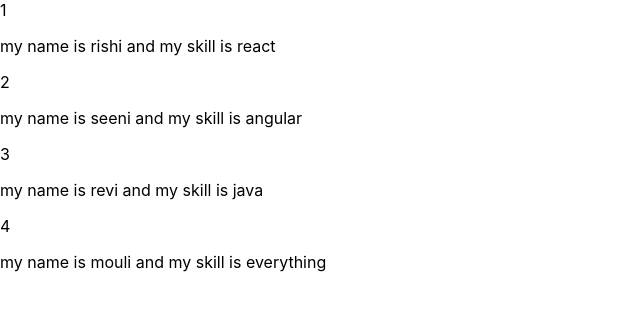
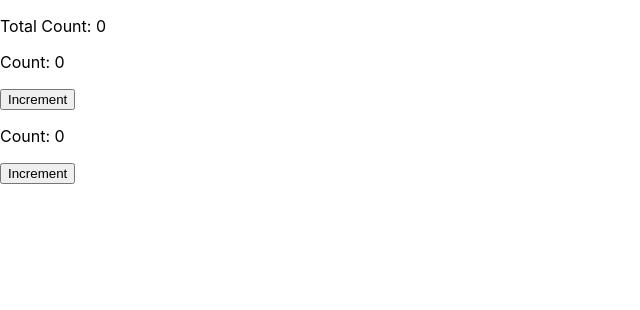
Before and after one commit to RISHI-DHARUMAN/react, a React (Create React App) app: page / in a window 1280 px wide. Shown: the top 310 px of the page, without its empty margins (0-640 px from the left). Built offline with nearby package versions, Linux system fonts and the light colour scheme.

Commit message:
LiftingStateUp

```diff
--- /dev/null
+++ b/src/form.js
@@ -0,0 +1,22 @@
+function Form()
+{
+    function handelchange(event)
+    {
+        // console.log("changed")
+        console.log(event.target.value)
+        console.log(event.target.type)
+        console.log(event.target.placeholder)
+
+    }
+
+    return (
+        <div>
+            <h1>hello</h1>
+            <input onChange={handelchange} type="text" placeholder="Enter your name" />
+            <button>submit</button>
+
+        </div>
+
+    )
+}
+export default Form
--- a/src/index.js
+++ b/src/index.js
@@ -1,13 +1,14 @@
 import React from 'react';
 import ReactDOM from 'react-dom/client';
 import './index.css';
-import Namelist from './lists';
+// import Namelist from './lists';
 // import Greeting from './conditional_Rendering';
 // import App from './App';
 // import Tick from "./Rendering"
 // import Welcome from './props';
 // import Message from './state';
-
+// import Form from './form';
+import TotalCounter from './liftingStateUP';
 
 
 const root = ReactDOM.createRoot(document.getElementById('root'));
@@ -17,8 +18,11 @@ root.render(
     <Tick /> */}
     {/* <Message/> */}
     {/* <Welcome/> */}
-    <Namelist/>
+    {/* <Namelist/> */}
     {/* <Greeting/> */}
+    {/* {<Form/>} */}
+    <TotalCounter/>
+
     </div>
 
 
--- /dev/null
+++ b/src/liftingStateUP.js
@@ -0,0 +1,34 @@
+import React, { useState } from "react";
+
+function TotalCounter(props) {
+  const [count, setCount] = useState(0);
+
+  function handleIncrement() {
+    setCount(count + 1);
+  }
+
+  return (
+    <div>
+      <p>Total Count: {count}</p>
+      {/* Render two instances of the Counter component */}
+      <Counter count={count} onIncrement={handleIncrement} />
+      <Counter count={count} onIncrement={handleIncrement} />
+    </div>
+  );
+}
+
+function Counter(props) {
+  function handleIncrement() {
+    // Call the onIncrement function passed down from TotalCounter component
+    props.onIncrement();
+  }
+
+  return (
+    <div>
+      <p>Count: {props.count}</p>
+      <button onClick={handleIncrement}>Increment</button>
+    </div>
+  );
+}
+
+export default TotalCounter;
```
Also changed, not shown: src/Hello world.js (added, +18 -0 lines), src/Practice.js (deleted, +0 -18 lines).
